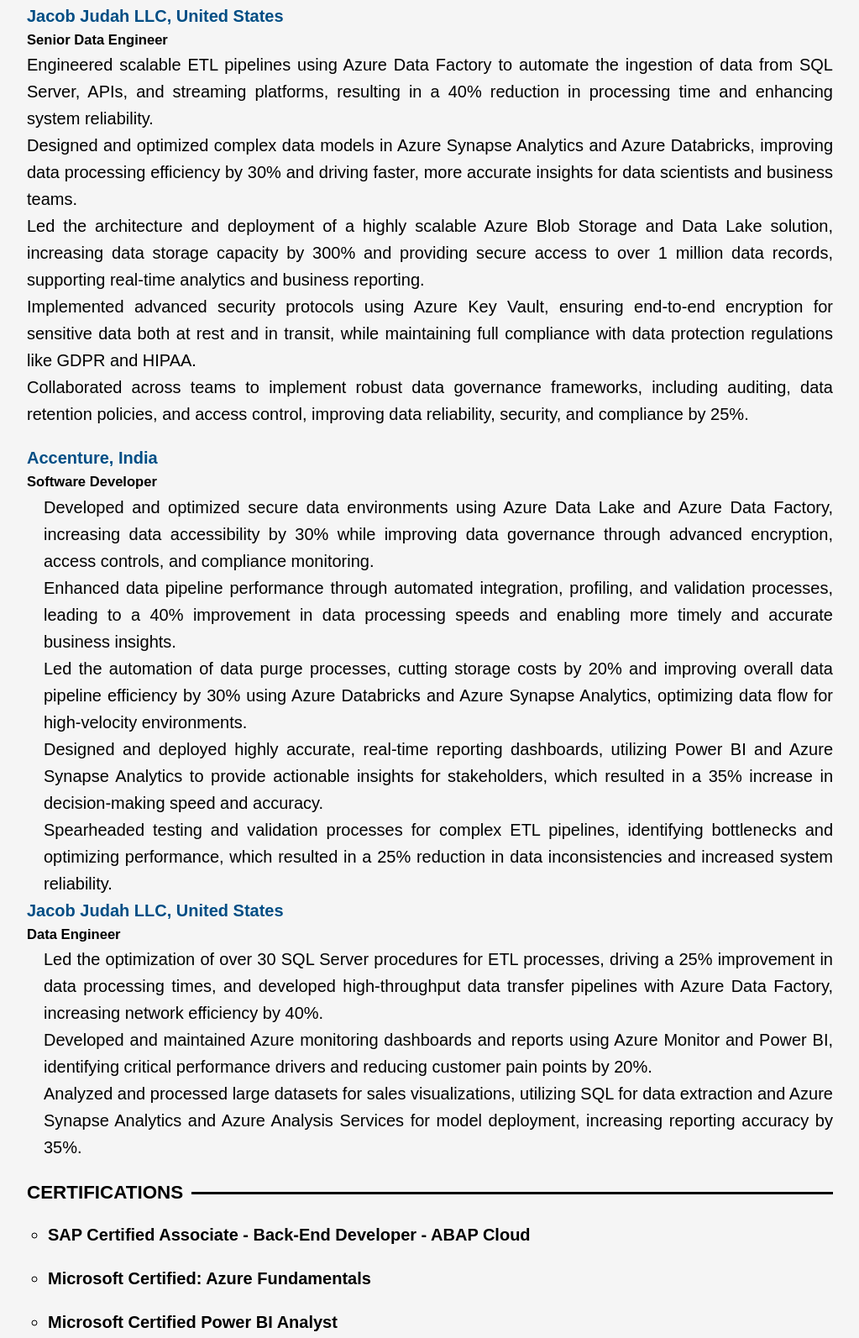
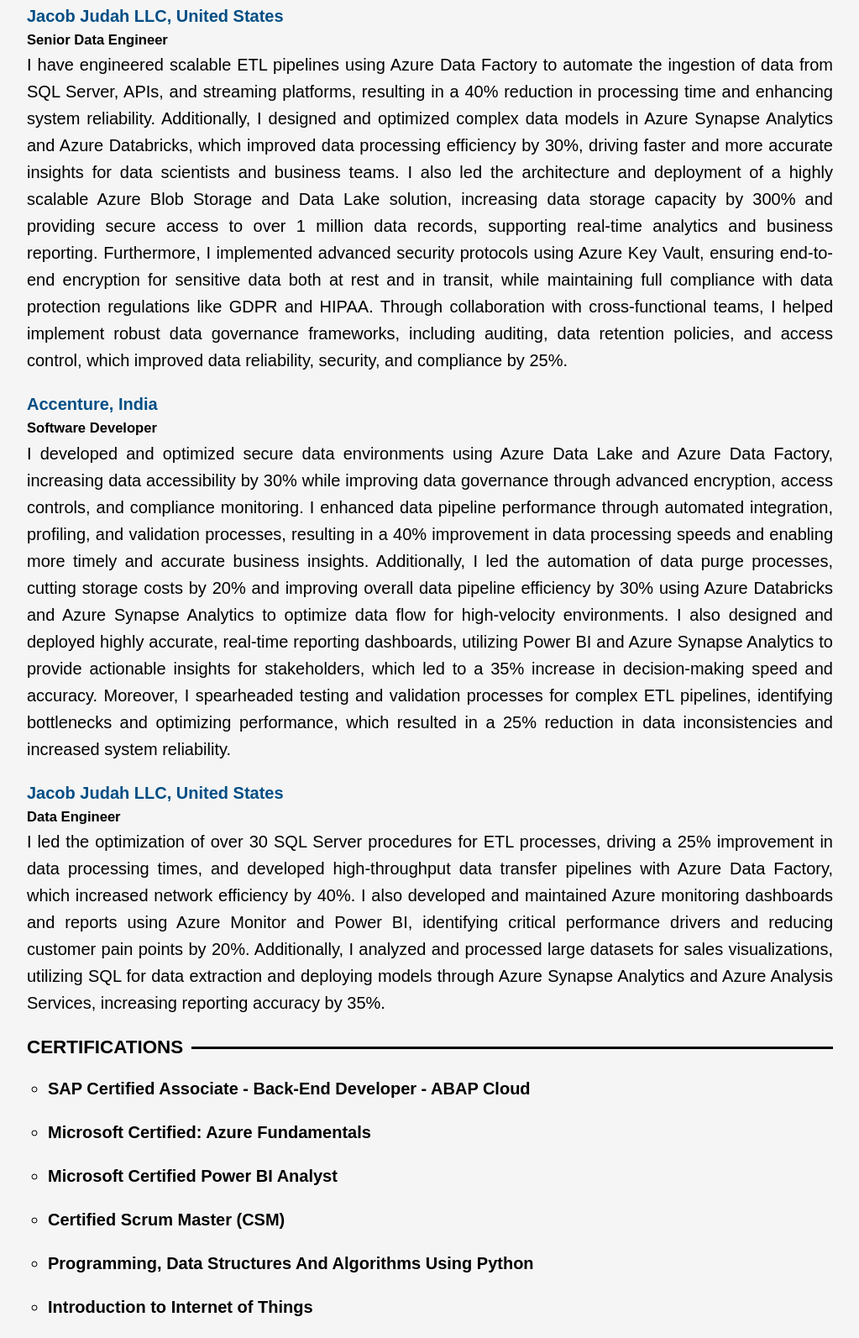
Before and after one commit to John-Maddela/JohnSuryaTejaMaddela_Portfolio.io, a website: page index.html in a window 1280 px wide. Shown: the part 2041-3634 px from the top of the page at 84% size, without its empty margins (128-1151 px from the left). Drawn offline with nearby package versions, Linux system fonts and the light colour scheme.

Commit message:
Update index.html

```diff
--- a/index.html
+++ b/index.html
@@ -228,36 +228,22 @@
               <div class="education-item">
                 <h4 style="color: rgb(1, 78, 133);" >Jacob Judah LLC, United States </h4>
                 <h5>Senior Data Engineer <span class="completion-date"></span></h5>
-                <ul>
-                  <li>Engineered scalable ETL pipelines using Azure Data Factory to automate the ingestion of data from SQL Server, APIs, and streaming platforms, resulting in a 40% reduction in processing time and enhancing system reliability.</li>
-                  <li>Designed and optimized complex data models in Azure Synapse Analytics and Azure Databricks, improving data processing efficiency by 30% and driving faster, more accurate insights for data scientists and business teams.</li>
-                  <li>Led the architecture and deployment of a highly scalable Azure Blob Storage and Data Lake solution, increasing data storage capacity by 300% and providing secure access to over 1 million data records, supporting real-time analytics and business reporting.</li>
-                  <li>Implemented advanced security protocols using Azure Key Vault, ensuring end-to-end encryption for sensitive data both at rest and in transit, while maintaining full compliance with data protection regulations like GDPR and HIPAA.</li>
-                  <li>Collaborated across teams to implement robust data governance frameworks, including auditing, data retention policies, and access control, improving data reliability, security, and compliance by 25%.</li>
-                </ul>
-                </div>
+                <P>
+                  I have engineered scalable ETL pipelines using Azure Data Factory to automate the ingestion of data from SQL Server, APIs, and streaming platforms, resulting in a 40% reduction in processing time and enhancing system reliability. Additionally, I designed and optimized complex data models in Azure Synapse Analytics and Azure Databricks, which improved data processing efficiency by 30%, driving faster and more accurate insights for data scientists and business teams. I also led the architecture and deployment of a highly scalable Azure Blob Storage and Data Lake solution, increasing data storage capacity by 300% and providing secure access to over 1 million data records, supporting real-time analytics and business reporting. Furthermore, I implemented advanced security protocols using Azure Key Vault, ensuring end-to-end encryption for sensitive data both at rest and in transit, while maintaining full compliance with data protection regulations like GDPR and HIPAA. Through collaboration with cross-functional teams, I helped implement robust data governance frameworks, including auditing, data retention policies, and access control, which improved data reliability, security, and compliance by 25%.</P>
 
-
+              </div>
               <div class="education-item">
                 <h4 style="color: rgb(1, 78, 133);">Accenture, India</h4>
                 <h5>Software Developer<span class="completion-date"></span></h5>
-                <ul style="list-style-type: disc; margin-left: 20px;">
-                  <li>Developed and optimized secure data environments using Azure Data Lake and Azure Data Factory, increasing data accessibility by 30% while improving data governance through advanced encryption, access controls, and compliance monitoring.</li>
-                  <li>Enhanced data pipeline performance through automated integration, profiling, and validation processes, leading to a 40% improvement in data processing speeds and enabling more timely and accurate business insights.</li>
-                  <li>Led the automation of data purge processes, cutting storage costs by 20% and improving overall data pipeline efficiency by 30% using Azure Databricks and Azure Synapse Analytics, optimizing data flow for high-velocity environments.</li>
-                  <li>Designed and deployed highly accurate, real-time reporting dashboards, utilizing Power BI and Azure Synapse Analytics to provide actionable insights for stakeholders, which resulted in a 35% increase in decision-making speed and accuracy.</li>
-                  <li>Spearheaded testing and validation processes for complex ETL pipelines, identifying bottlenecks and optimizing performance, which resulted in a 25% reduction in data inconsistencies and increased system reliability.</li>
-                </ul>
-
+                <p>
+                  I developed and optimized secure data environments using Azure Data Lake and Azure Data Factory, increasing data accessibility by 30% while improving data governance through advanced encryption, access controls, and compliance monitoring. I enhanced data pipeline performance through automated integration, profiling, and validation processes, resulting in a 40% improvement in data processing speeds and enabling more timely and accurate business insights. Additionally, I led the automation of data purge processes, cutting storage costs by 20% and improving overall data pipeline efficiency by 30% using Azure Databricks and Azure Synapse Analytics to optimize data flow for high-velocity environments. I also designed and deployed highly accurate, real-time reporting dashboards, utilizing Power BI and Azure Synapse Analytics to provide actionable insights for stakeholders, which led to a 35% increase in decision-making speed and accuracy. Moreover, I spearheaded testing and validation processes for complex ETL pipelines, identifying bottlenecks and optimizing performance, which resulted in a 25% reduction in data inconsistencies and increased system reliability.</p>
+              </div>
               <div class="education-item">
                 <h4 style="color: rgb(1, 78, 133);">Jacob Judah LLC, United States</h4>
                 <h5>Data Engineer<span class="completion-date"></span></h5>
-                <ul style="list-style-type: disc; margin-left: 20px;">
-                  <li>Led the optimization of over 30 SQL Server procedures for ETL processes, driving a 25% improvement in data processing times, and developed high-throughput data transfer pipelines with Azure Data Factory, increasing network efficiency by 40%.</li>
-                  <li>Developed and maintained Azure monitoring dashboards and reports using Azure Monitor and Power BI, identifying critical performance drivers and reducing customer pain points by 20%.</li>
-                  <li>Analyzed and processed large datasets for sales visualizations, utilizing SQL for data extraction and Azure Synapse Analytics and Azure Analysis Services for model deployment, increasing reporting accuracy by 35%.</li>
-                </ul>
-              </div>
+                <p>I led the optimization of over 30 SQL Server procedures for ETL processes, driving a 25% improvement in data processing times, and developed high-throughput data transfer pipelines with Azure Data Factory, which increased network efficiency by 40%. I also developed and maintained Azure monitoring dashboards and reports using Azure Monitor and Power BI, identifying critical performance drivers and reducing customer pain points by 20%. Additionally, I analyzed and processed large datasets for sales visualizations, utilizing SQL for data extraction and deploying models through Azure Synapse Analytics and Azure Analysis Services, increasing reporting accuracy by 35%.</p>
+
+            </div>
             </div>
           </span>
 
```
